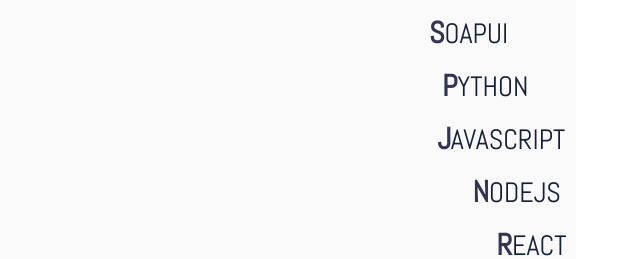
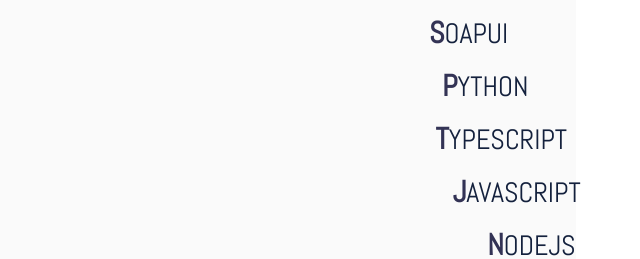
Before and after one commit to MenkeTechnologies/MenkeTechnologies.github.io, a plain HTML site: page about.html in a window 1280 px wide. Shown: the part 3384-3643 px from the top of the page, without its empty margins (640-1280 px from the left). Drawn offline with nearby package versions, Linux system fonts and the light colour scheme.

Commit message:
typesccript

```diff
--- a/about.html
+++ b/about.html
@@ -145,7 +145,8 @@
     <h3>Jest</h3>
     <h3>SoapUI</h3>
     <h3>Python</h3>
-    <h3>Javascript</h3>
+    <h3>TypeScript</h3>
+    <h3>JavaScript</h3>
     <h3>NodeJS</h3>
     <h3>React</h3>
     <h3>React Native</h3>
```
